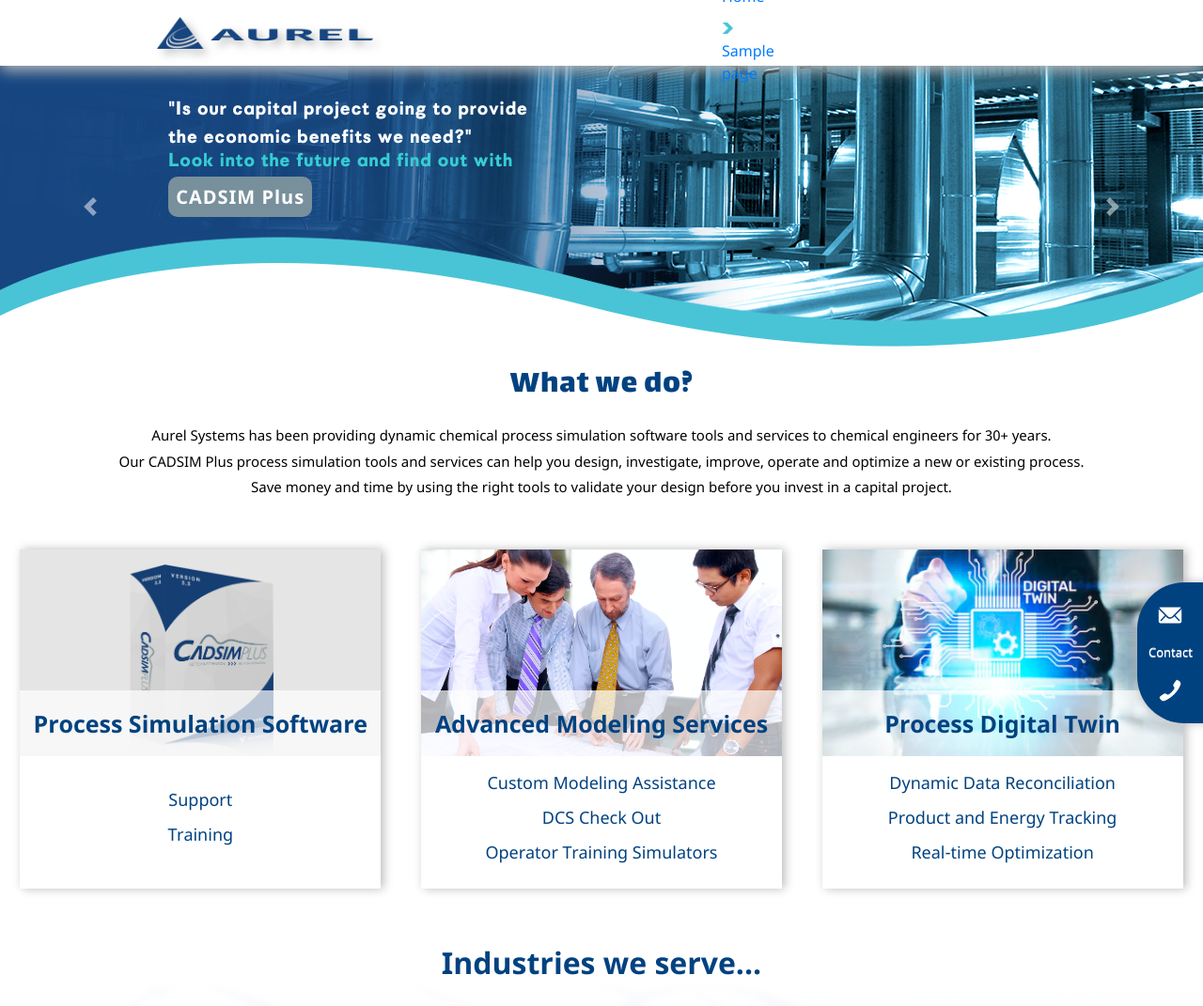
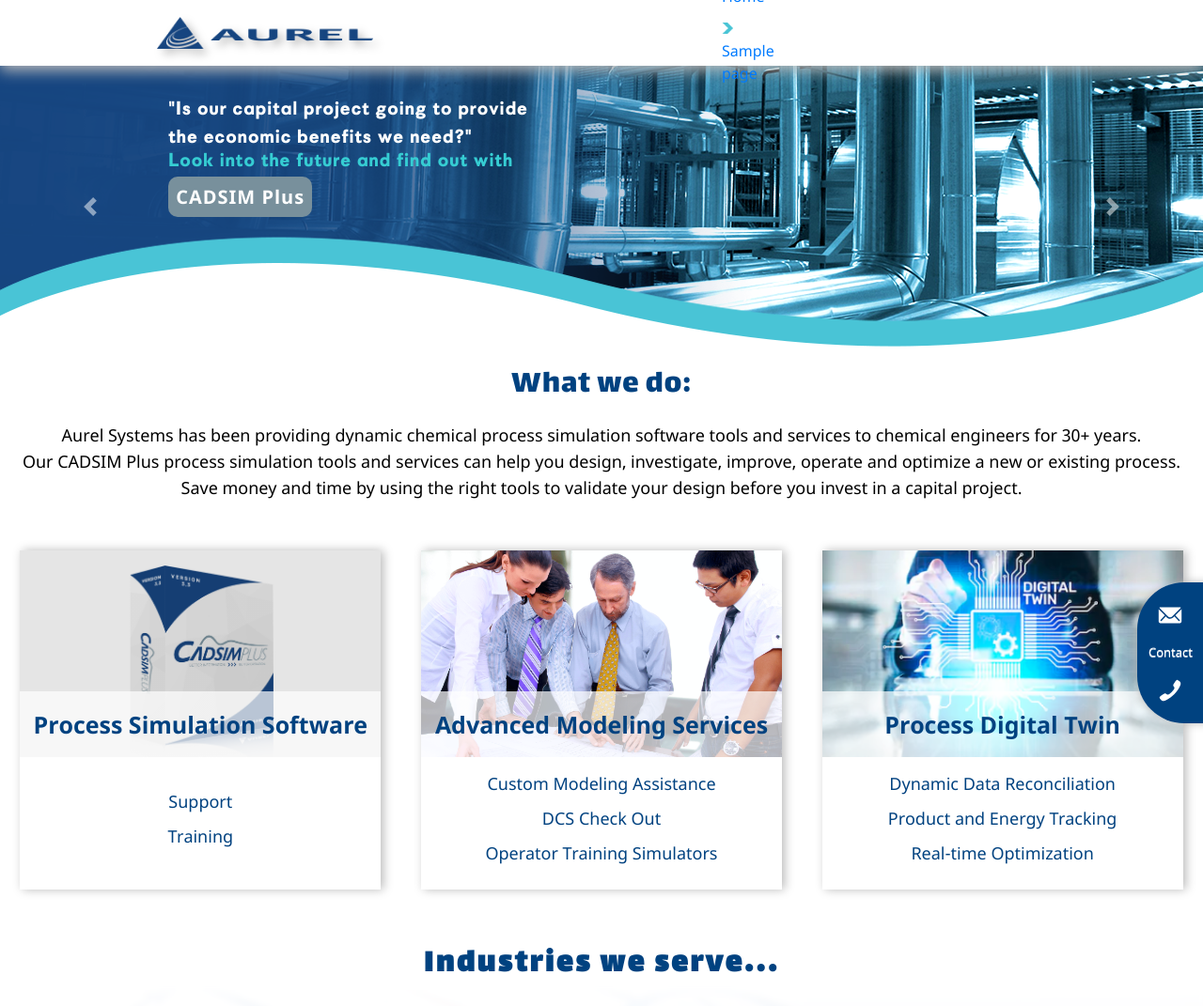
Before and after one commit to naijizhang/aurel-website, a WordPress theme: template themes/aurel-theme/front-page.php in a window 1280 px wide. Shown: the top 1071 px of the page at 94% size. Run offline with PHP 8.4 and a stand-in for WordPress, Linux system fonts and the light colour scheme; the site name, menu and one post (Sample post) are stand-ins, and other content is empty; some libraries are stand-ins or nearby versions.

Commit message:
Change front page title and content font size

```diff
--- a/themes/aurel-theme/front-page.php
+++ b/themes/aurel-theme/front-page.php
@@ -108,7 +108,7 @@
                                                                                     ?>'></div> -->
                     <section class="section-what-we-do">
                         <div class="what-we-do-container">
-                            <h1 class="what-we-do-title">What we do?</h1>
+                            <h1 class="what-we-do-title">What we do:</h1>
                             <div class="right-column">
                                 <p>Aurel Systems has been providing dynamic chemical process simulation software tools and services to chemical engineers for 30+ years.</p>
                                 <p>Our CADSIM Plus process simulation tools and services can help you design, investigate, improve, operate and optimize a new or existing process.</p>
@@ -183,7 +183,7 @@
                     </section>
 
 
-                    <h2 class="industry-list-title">Industries we serve...</h2>
+                    <h1 class="industry-list-title">Industries we serve...</h1>
                     <div class="industry-list-container">
                         <a class="industry-link link30" href="<?php echo get_permalink(get_page_by_path("pulp-paper")); ?>">
                             <div class="each-button" id="pulp">Pulp & Paper</div>
--- a/themes/aurel-theme/sass/_front-page.scss
+++ b/themes/aurel-theme/sass/_front-page.scss
@@ -464,8 +464,25 @@
       }
     }
     p {
-      font-size: 15px;
+      font-size: 18px;//15px
       text-align: center;
+      line-height: 23px;
+      // padding-left: 0px;
+      // padding-right: 0px;
+      @media (min-width: 1200px) {
+        padding-left: 0px;
+        padding-right: 0px;
+        width: 100%;
+        max-width: 100%;
+        margin-left: 0px;
+        margin-right: 0px;
+      }
+      @include wide{
+        width: 100%;
+        max-width: 100%;
+        margin-left: 0px;
+        margin-right: 0px;
+      }
     }
     @include mobile {
       width: 100%;
@@ -917,7 +934,7 @@
     //margin-left: 10%;
     // width: 40vw;
     //max-width: 500px;
-    width: 90%;
+    width: 100%;
     margin-left: auto;
     margin-right: auto;
     z-index: 3;
@@ -1216,6 +1233,8 @@ $polygon-color: $color__bottom_polygons;
   z-index: 3;
   font-weight: bold;
   margin-top: 10px;
+  font-size: 35px;
+  letter-spacing: 3px;
 }
 .industry-list-container {
   position: relative;
```
Also changed, not shown: themes/aurel-theme/style.css.
